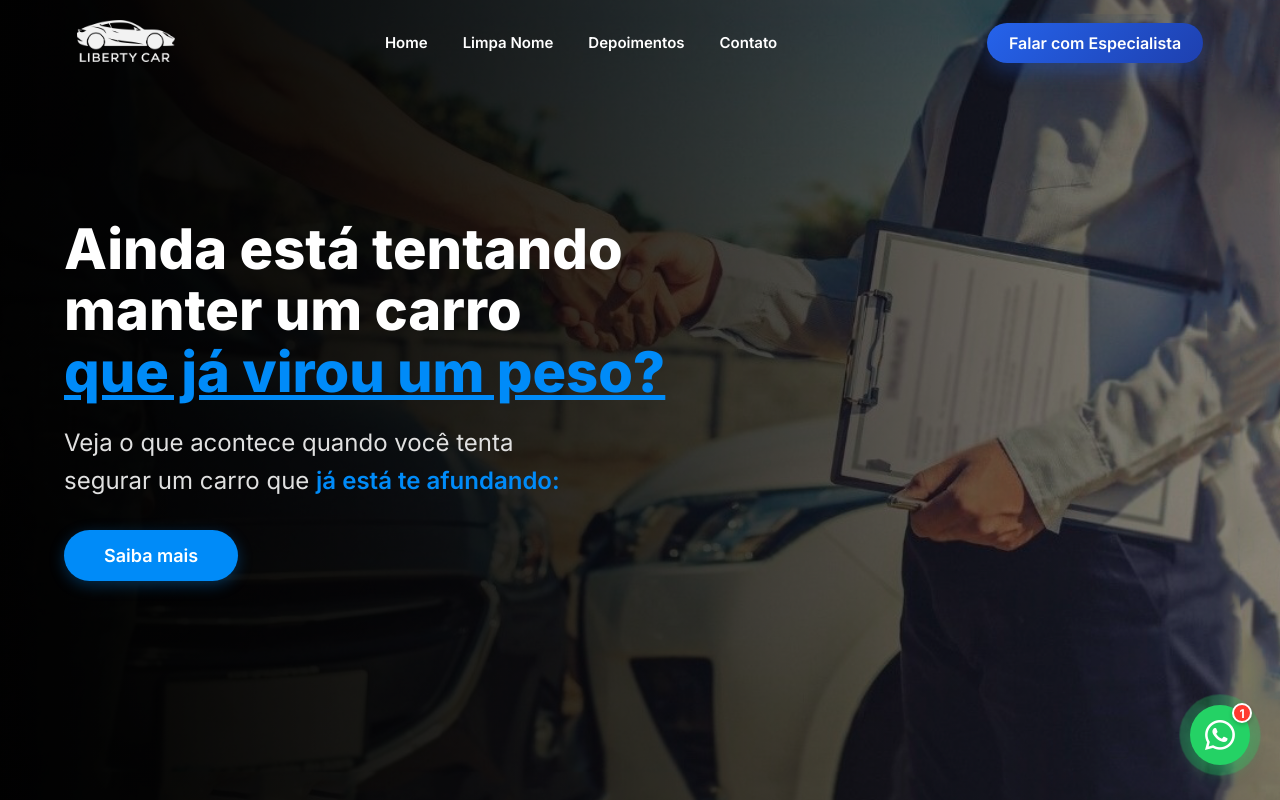
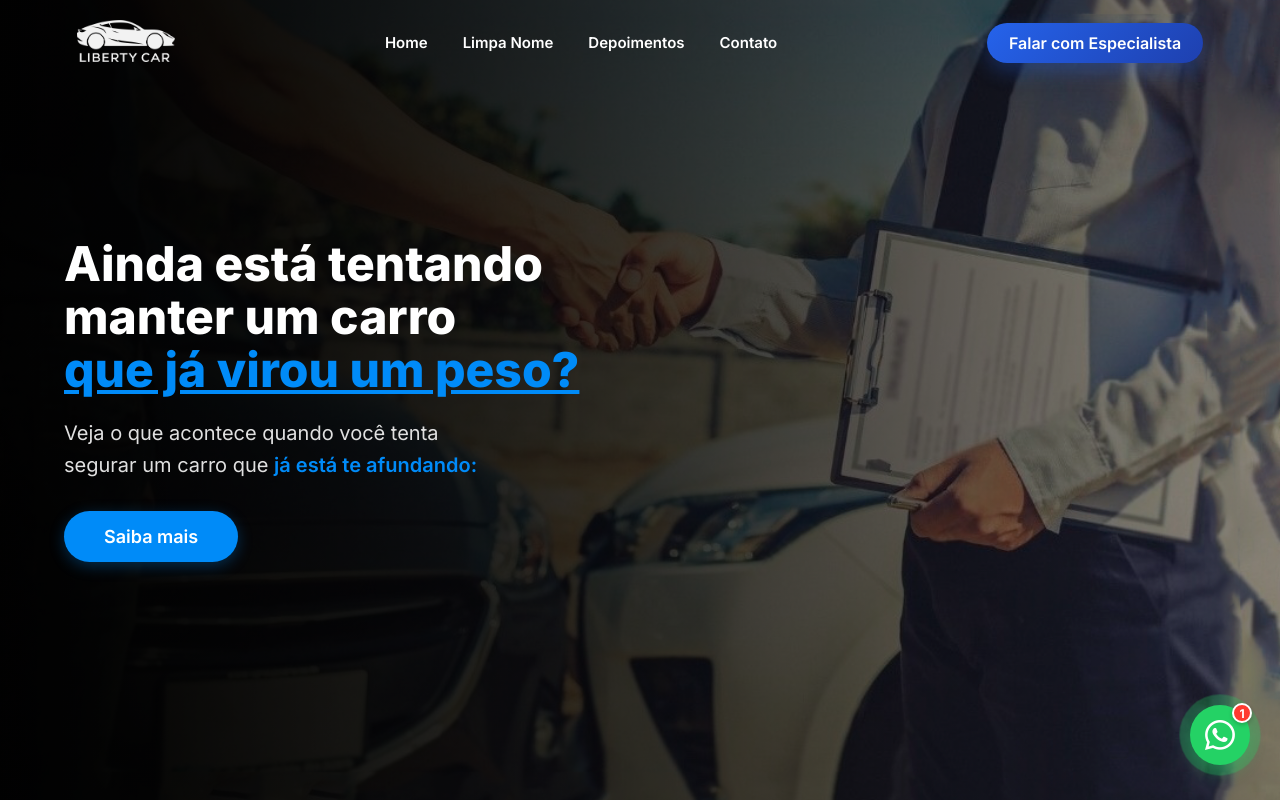
Before and after one commit to guhrizzo/liberty-landing-page, a React (Vite) app in the folder my-vue-app/: page / in a window 1280 px wide. Shown: the top 800 px of the page. Built offline with nearby package versions, Linux system fonts and the light colour scheme.

Commit message:
Update BrokenCar.css

```diff
--- a/my-vue-app/src/BrokenCar.css
+++ b/my-vue-app/src/BrokenCar.css
@@ -34,7 +34,7 @@
 }
 
 .title-car {
-    font-size: clamp(2rem, 5vw, 3.5rem); /* Fonte responsiva */
+    font-size: 48px;
     color: #ffffff;
     line-height: 1.1;
     font-weight: 800;
@@ -48,7 +48,7 @@
 }
 
 .text-info {
-    font-size: clamp(1.1rem, 2vw, 1.5rem);
+    font-size: 20px;
     color: #e0e0e0;
     margin-bottom: 30px;
     line-height: 1.6;
```
